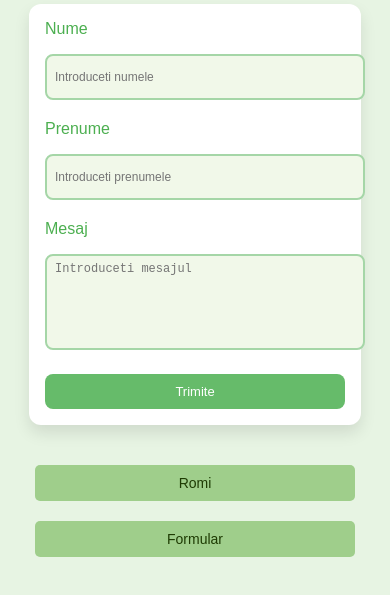
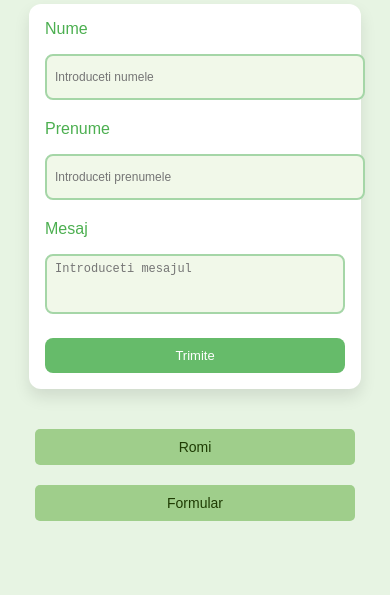
Before and after one commit to ilincasalari/romi, a plain HTML site: page pages/p1.html in a window 390 px wide. Shown: the part 75-670 px from the top of the page. Drawn offline with Linux system fonts and the light colour scheme.

Commit message:
Update p1.css

```diff
--- a/css/p1.css
+++ b/css/p1.css
@@ -104,14 +104,18 @@ a:hover {
         padding: 16px;
     }
 
-    input[type="text"], textarea {
+    input[type="text"] {
         font-size: 12px;
         padding: 6px 8px;
         height: 30px;
     }
 
     textarea {
-        height: 80px;
+        font-size: 12px;
+        padding: 6px 8px;
+        height: 60px;
+        max-width: 100%;
+        box-sizing: border-box;
         resize: none;
     }
 
```
